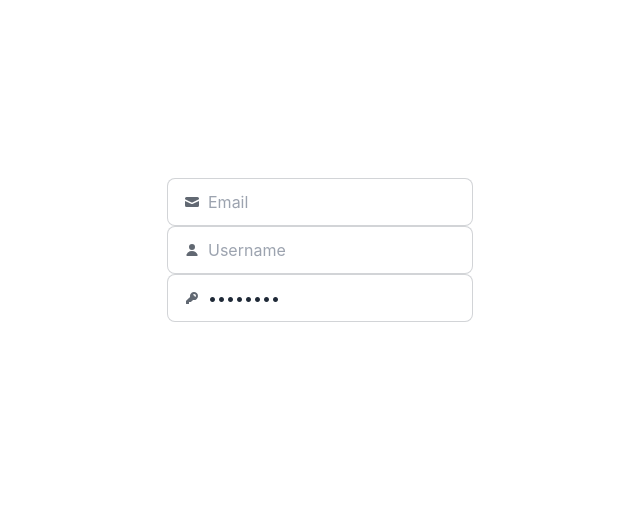
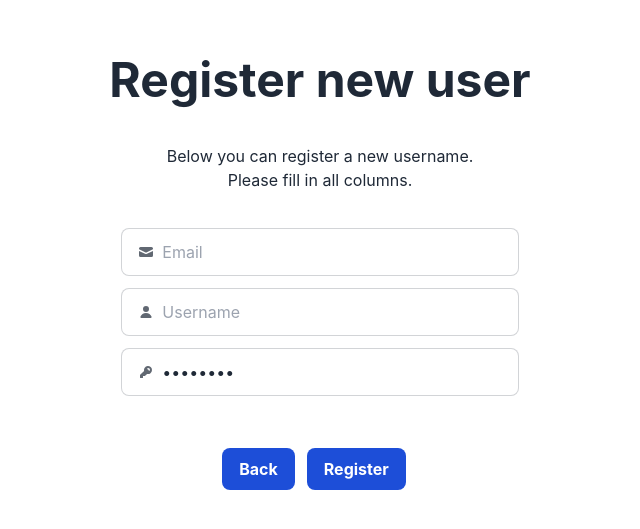
Before and after one commit to CalleTrogen/chatify-app, a React (Vite) app: page /register in a window 1280 px wide. Shown: the part 121-650 px from the top of the page, without its empty margins (320-960 px from the left). Built offline with nearby package versions, Linux system fonts and the light colour scheme; no server answers.

Commit message:
register ui done

```diff
--- a/src/comp/Home.jsx
+++ b/src/comp/Home.jsx
@@ -4,7 +4,10 @@ import Navbar from './Navbar';
 function Home() {
     return (
         <>
-            <h1 className='text-gray-50 text-7xl font-bold'>Welcome to <em>Chatify</em></h1>
+            <h1 className='text-gray-50 text-7xl font-bold'>
+                Welcome to <em>Chatify</em>
+            </h1>
+
             <h3 className='m-10 text-xl'>
                 We're excited to have you here.
                 Whether you're catching up with friends, collaborating on a project, or meeting new people,
--- a/src/comp/Register.jsx
+++ b/src/comp/Register.jsx
@@ -3,6 +3,8 @@ import { NavLink } from "react-router-dom";
 
 function Register() {
     const [csrfToken, setCsrfToken] = useState(null);
+
+
     //Hämtar csrf token
     useEffect(() => {
         fetch('https://chatify-api.up.railway.app/csrf', {
@@ -14,8 +16,9 @@ function Register() {
 
     return (
         <>
-            <h2 className="text-white">Register new user</h2>
-            <label className="input input-bordered flex items-center gap-2">
+            <h1 className="text-grey-50 text-5xl mb-10 font-bold">Register new user</h1>
+            <p>Below you can register a new username. <br />Please fill in all columns.</p><br />
+            <label className="input input-bordered flex items-center gap-2 m-3">
                 <svg
                     xmlns="http://www.w3.org/2000/svg"
                     viewBox="0 0 16 16"
@@ -26,9 +29,14 @@ function Register() {
                     <path
                         d="M15 6.954 8.978 9.86a2.25 2.25 0 0 1-1.956 0L1 6.954V11.5A1.5 1.5 0 0 0 2.5 13h11a1.5 1.5 0 0 0 1.5-1.5V6.954Z" />
                 </svg>
-                <input type="text" className="grow" placeholder="Email" />
+                <input
+                    type="text"
+                    className="grow"
+                    placeholder="Email"
+                    onFocus={(e) => e.target.value = ''}
+                />
             </label>
-            <label className="input input-bordered flex items-center gap-2">
+            <label className="input input-bordered flex items-center gap-2 m-3">
                 <svg
                     xmlns="http://www.w3.org/2000/svg"
                     viewBox="0 0 16 16"
@@ -37,9 +45,13 @@ function Register() {
                     <path
                         d="M8 8a3 3 0 1 0 0-6 3 3 0 0 0 0 6ZM12.735 14c.618 0 1.093-.561.872-1.139a6.002 6.002 0 0 0-11.215 0c-.22.578.254 1.139.872 1.139h9.47Z" />
                 </svg>
-                <input type="text" className="grow" placeholder="Username" />
+                <input type="text"
+                className="grow"
+                placeholder="Username"
+                onFocus={(e) => e.target.value = ''}
+                />
             </label>
-            <label className="input input-bordered flex items-center gap-2">
+            <label className="input input-bordered flex items-center gap-2 m-3">
                 <svg
                     xmlns="http://www.w3.org/2000/svg"
                     viewBox="0 0 16 16"
@@ -50,12 +62,16 @@ function Register() {
                         d="M14 6a4 4 0 0 1-4.899 3.899l-1.955 1.955a.5.5 0 0 1-.353.146H5v1.5a.5.5 0 0 1-.5.5h-2a.5.5 0 0 1-.5-.5v-2.293a.5.5 0 0 1 .146-.353l3.955-3.955A4 4 0 1 1 14 6Zm-4-2a.75.75 0 0 0 0 1.5.5.5 0 0 1 .5.5.75.75 0 0 0 1.5 0 2 2 0 0 0-2-2Z"
                         clipRule="evenodd" />
                 </svg>
-                <input type="password" className="grow" value="password" />
+                <input type="password"
+                className="grow"
+                value="password"
+                onFocus={(e) => e.target.value = ''}
+                />
             </label>
-            <button className="hover:bg-blue-700 text-white font-bold py-2 px-4 mt-10">Register</button>
             <NavLink to='/'>
-                <button className="hover:bg-blue-700 text-white font-bold py-2 px-4 mt-10">Home</button>
+                <button className="bg-blue-700 text-white font-bold py-2 px-4 mt-10">Back</button>
             </NavLink>
+            <button className="bg-blue-700 text-white font-bold py-2 px-4 mt-10 m-3">Register</button>
         </>
     )
 }
```
